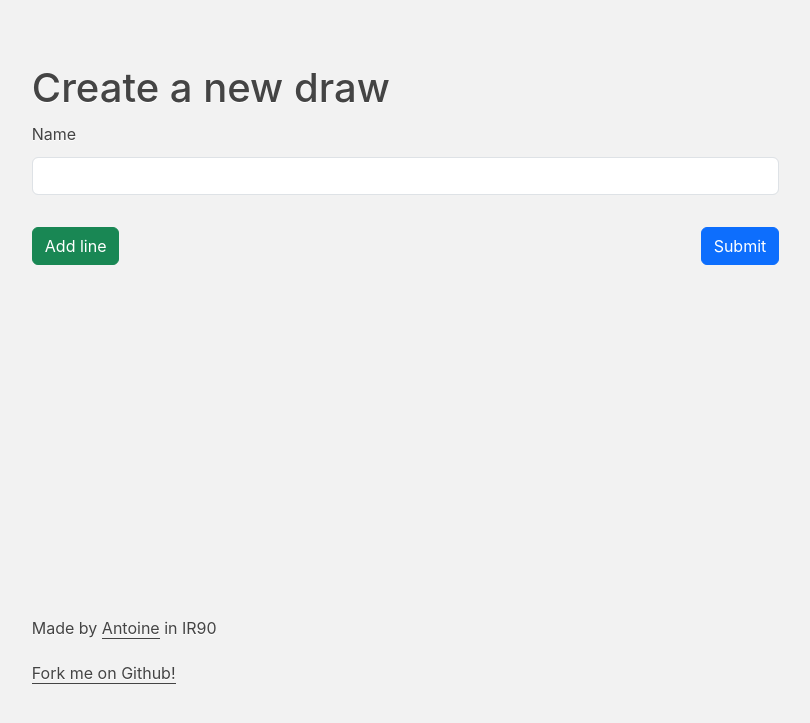
After one commit to Ant-One/secret-santa, a Django app: template santa/app/templates/new_draw.html in a window 1280 px wide. The commit adds this page. Shown: the top 723 px of the page, without its empty margins (141-951 px from the left). Run offline with Django 4.2, Linux system fonts and the light colour scheme; the template is opened without the code that fills it, so the values that code supplies are empty.

Commit message:
feat(new draw): added new draw form

```diff
--- /dev/null
+++ b/santa/app/templates/new_draw.html
@@ -0,0 +1,58 @@
+<!doctype html>
+<html lang="en">
+    <head>
+        <meta charset="UTF-8">
+        <meta name="viewport" content="width=device-width, height=device-height, initial-scale=1.0"/>
+        <title>Create new draw - Secret Santa</title>
+        <link href="https://cdn.jsdelivr.net/npm/bootstrap@5.3.2/dist/css/bootstrap.min.css" rel="stylesheet" integrity="sha384-T3c6CoIi6uLrA9TneNEoa7RxnatzjcDSCmG1MXxSR1GAsXEV/Dwwykc2MPK8M2HN" crossorigin="anonymous">
+        <script src="https://cdn.jsdelivr.net/npm/bootstrap@5.3.2/dist/js/bootstrap.bundle.min.js" integrity="sha384-C6RzsynM9kWDrMNeT87bh95OGNyZPhcTNXj1NW7RuBCsyN/o0jlpcV8Qyq46cDfL" crossorigin="anonymous"></script>
+        <link href="style.css" rel="stylesheet">
+
+        <script>
+            var numberAdditionalLines = 1;
+            function addLine() {
+                // I'm so bad at vanilla JS
+                let line = document.createElement("div");
+                line.setAttribute("class", "mb-3");
+
+                let labelName = document.createElement("label");
+                labelName.setAttribute("for", "name-" + numberAdditionalLines.toString())
+                labelName.setAttribute("class", "form-label");
+                labelName.textContent = "Name";
+
+                let inputName = document.createElement("input");
+                inputName.setAttribute("type", "text");
+                inputName.setAttribute("class", "form-control");
+                inputName.setAttribute("name", "name-" + numberAdditionalLines.toString());
+
+                line.appendChild(labelName);
+                line.appendChild(inputName);
+
+                document.getElementById("names-fields").appendChild(line);
+
+                numberAdditionalLines++;
+            }
+        </script>
+    </head>
+    <body>
+        <header>
+            <h1>Create a new draw</h1>
+        </header>
+        <form method="post" action="index.html" id="names-form">
+            <div id="names-fields">
+                <div class="mb-3">
+                    <label for="name-0" class="form-label">Name</label>
+                    <input type="text" class="form-control" name="name-0">
+                </div>
+            </div>
+            <div class="buttons-form">
+                <button onclick="addLine()" class="btn btn-success" type="button">Add line</button>
+                <button type="submit" class="btn btn-primary submit">Submit</button>
+            </div>
+          </form>
+        <footer>
+            <p>Made by <a href="https://ant-one.ch">Antoine</a> in IR90</p>
+            <p><a href="https://github.com/Ant-One/secret-santa">Fork me on Github!</a></p>
+        </footer>
+    </body>
+</html>
--- /dev/null
+++ b/santa/app/templates/style.css
@@ -0,0 +1,28 @@
+
+body {margin: 5% auto; background: #f2f2f2; color: #444444; font-family: -apple-system, BlinkMacSystemFont, "Segoe UI", Roboto, Helvetica, Arial, sans-serif; font-size: 16px; line-height: 1.8; text-shadow: 0 1px 0 #ffffff; max-width: 73%; min-height: 80vh; display: flex; flex-direction: column;}
+code {background: white;}
+a {border-bottom: 1px solid #444444; color: #444444; text-decoration: none;}
+a:hover {border-bottom: 0;}
+footer {
+    margin-top: auto;
+}
+.buttons {
+    margin-top: 1em;
+}
+pre {
+    padding-top: 4em;
+}
+
+#names-form {
+    margin-bottom: 4em;
+    max-width: 80%;
+}
+
+#names-fields {
+    margin-bottom: 2em;
+}
+
+.buttons-form {
+    display: flex;
+    justify-content: space-between;
+}
```
Also changed, not shown: santa/app/templates/index.html (+25 -7 lines).
